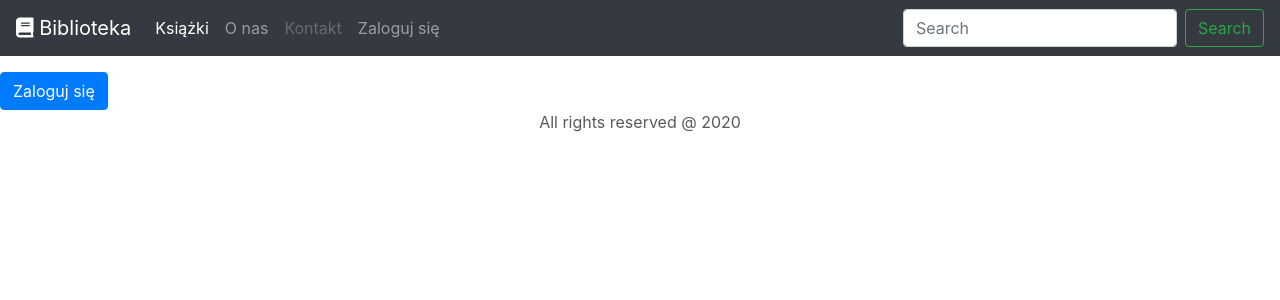
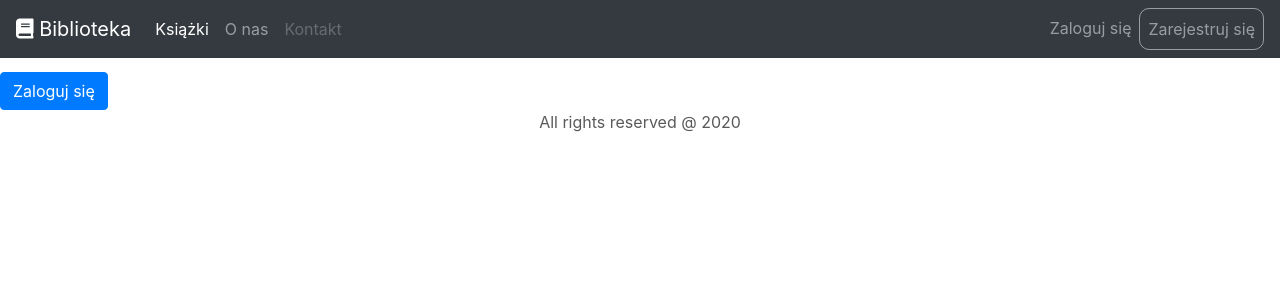
Before and after one commit to mikkolaj/prymus-django, a Django app: template books/templates/registration/profile.html in a window 1280 px wide. Shown: the top 300 px of the page. Run offline with Django 3.2, Linux system fonts and the light colour scheme; the template is opened without the code that fills it, so the values that code supplies are empty; some libraries are stand-ins or nearby versions.

Commit message:
edycja navbara, strona wylogowania

```diff
--- a/books/templates/components/navbar.html
+++ b/books/templates/components/navbar.html
@@ -14,13 +14,33 @@
             <li class="nav-item">
               <a class="nav-link disabled" href="#">Kontakt</a>
             </li>
-              <li class="nav-item">
-                  <a href="{% url 'login' %}" class="nav-link">Zaloguj się</a>
-            </li>
+
           </ul>
-          <form class="form-inline mt-2 mt-md-0">
-            <input class="form-control mr-sm-2" type="text" placeholder="Search" aria-label="Search">
-            <button class="btn btn-outline-success my-2 my-sm-0" type="submit">Search</button>
-          </form>
+            <ul class="navbar-nav ml-auto" >
+                <li class="nav-item">
+
+{#                <form class="form-inline mt-2 mt-md-0">#}
+{#                    <input class="form-control mr-sm-2" type="text" placeholder="Search" aria-label="Search">#}
+{#                    <button class="btn btn-outline-success my-2 my-sm-0" type="submit">Search</button>#}
+{#                </form>#}
+                </li>
+                {% if not user.is_authenticated %}
+                    <li class="nav-item">
+                          <a href="{% url 'login' %}" class="nav-link">Zaloguj się</a>
+                    </li>
+                    <li class="nav-item">
+                        <a href="{% url 'user_signup' %}" class="nav-link" style="border-style: solid; border-width: 1px;
+                        border-radius: 10px">Zarejestruj się</a>
+                    </li>
+                {% else %}
+                    <li class="nav-item">
+                        <a href="{% url 'user_profile' %}" class="nav-link" style="padding-right: 1rem">Profil</a>
+                    </li>
+                    <li class="nav-item">
+                        <a href="{% url 'logout' %}" class="nav-link" style="border-style: solid; border-width: 1px;
+                        border-radius: 10px">Wyloguj się</a>
+                    </li>
+                {% endif %}
+            </ul>
         </div>
       </nav>
--- /dev/null
+++ b/books/templates/registration/logged_out.html
@@ -0,0 +1,5 @@
+{%extends "base.html"%}
+{%block content%}
+    <br>
+    <h1>Zapraszamy ponownie! :)</h1>
+{%endblock%}
--- a/books/templates/registration/profile.html
+++ b/books/templates/registration/profile.html
@@ -3,11 +3,10 @@
 {% block content %}
     <br>
      {% if user.is_authenticated  %}
-         Witaj {{ user }}!
-
-        <a href="{% url 'logout' %}" class="btn btn-primary">Wyloguj się</a>
-    {% else %}
+         <p>Witaj {{ user }}!</p>
+         <p>Ostatnie logowanie {{request.user.last_login}}</p>
+         <a href="{% url 'logout' %}" class="btn btn-primary">Wyloguj się</a>
+     {% else %}
         <a href="{% url 'login' %}" class="btn btn-primary">Zaloguj się</a>
-    {% endif %}
-{#    <p>Ostatnie logowanie {{request.user.last_login}}</p>#}
+     {% endif %}
 {% endblock %}
--- a/libraryproj/settings.py
+++ b/libraryproj/settings.py
@@ -32,13 +32,13 @@ ALLOWED_HOSTS = []
 # Application definition
 
 INSTALLED_APPS = [
+    'books',
     'django.contrib.admin',
     'django.contrib.auth',
     'django.contrib.contenttypes',
     'django.contrib.sessions',
     'django.contrib.messages',
     'django.contrib.staticfiles',
-    'books',
 ]
 
 MIDDLEWARE = [
```
Also changed, not shown: db.sqlite3, 1 other file.
